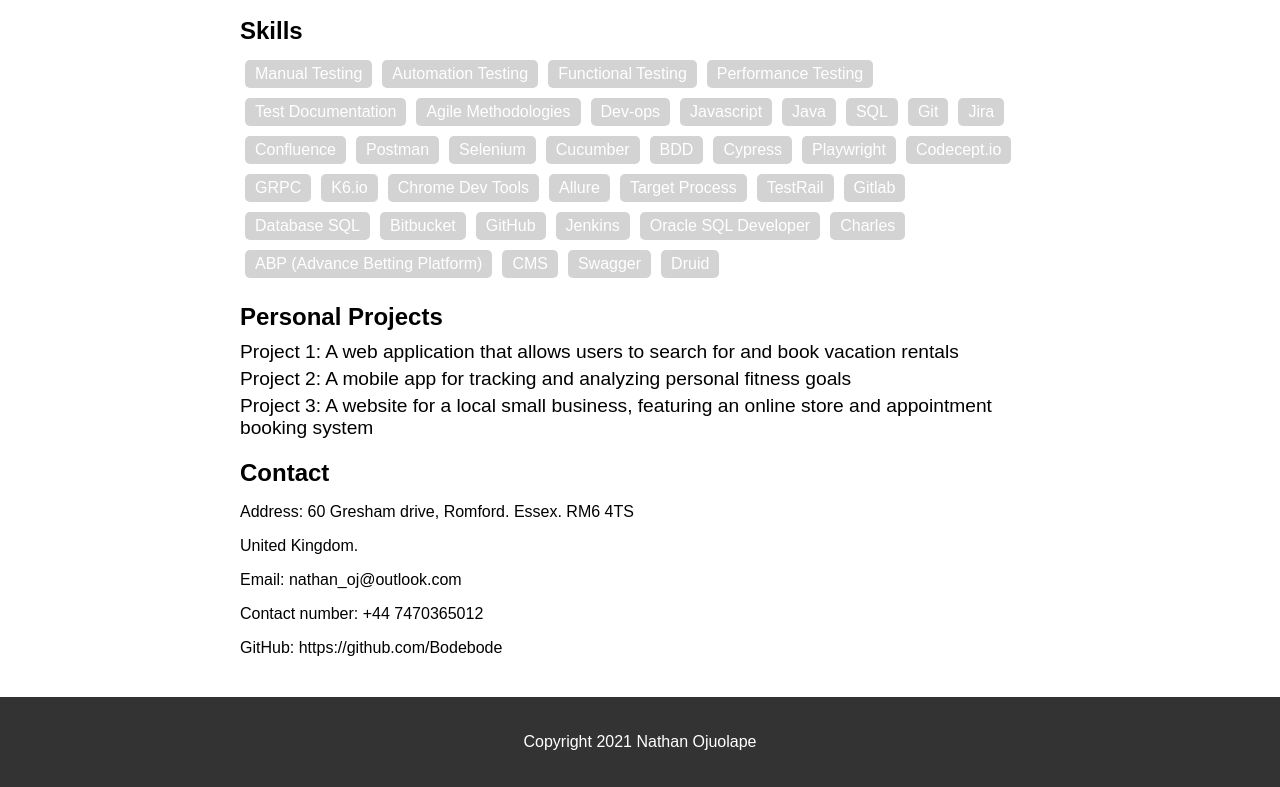
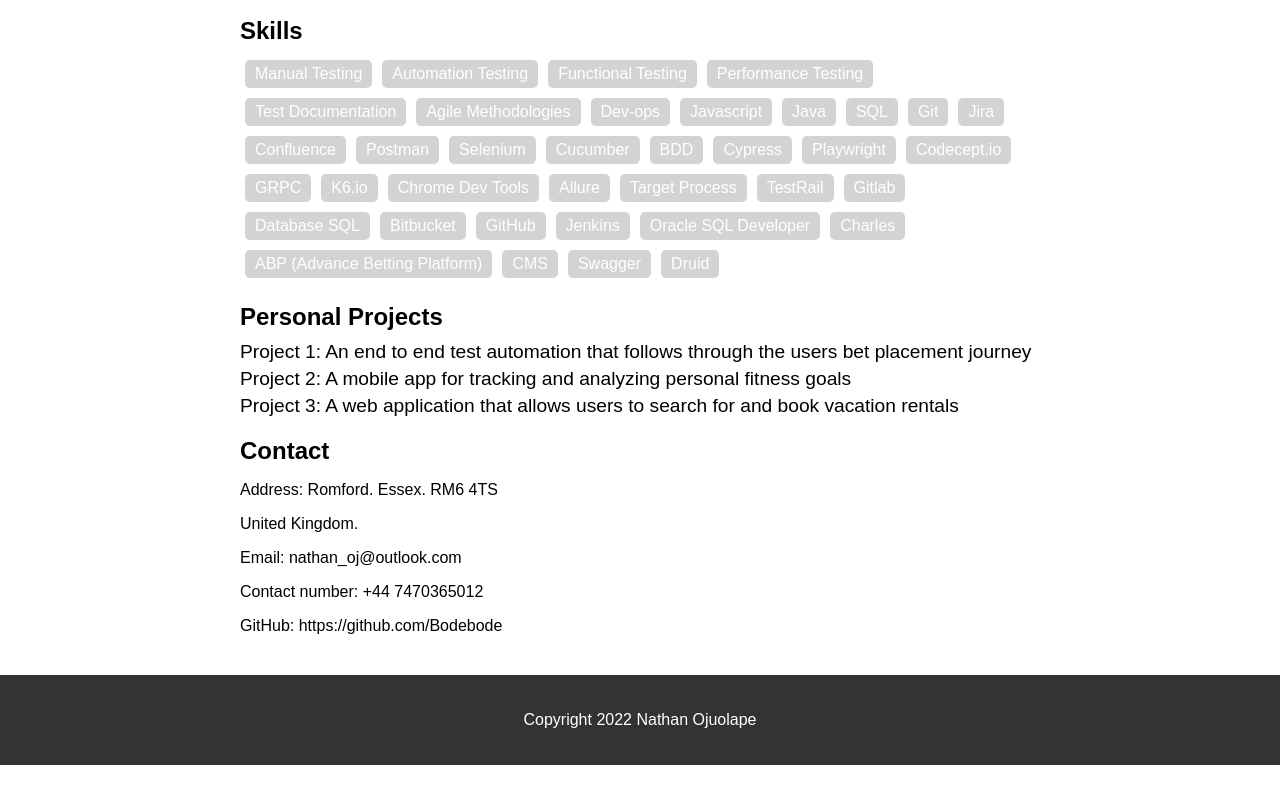
Before and after one commit to Bodebode/CV1, a website: page CV.html in a window 1280 px wide. Shown: the part 1217-2004 px from the top of the page. After the commit the page ends 1982 px from the top, so only its background shows below. Drawn offline with Linux system fonts and the light colour scheme.

Commit message:
CV on web

```diff
--- a/CV.html
+++ b/CV.html
@@ -103,14 +103,14 @@
     <section id="projects">
         <h2>Personal Projects</h2>
         <ul>
-            <li>Project 1: A web application that allows users to search for and book vacation rentals</li>
+            <li>Project 1: An end to end test automation that follows through the users bet placement journey</li>
             <li>Project 2: A mobile app for tracking and analyzing personal fitness goals</li>
-            <li>Project 3: A website for a local small business, featuring an online store and appointment booking system</li>
+            <li>Project 3: A web application that allows users to search for and book vacation rentals</li>
         </ul>
     </section>
     <section id="contact">
         <h2>Contact</h2>
-        <p>Address: 60 Gresham drive, Romford. Essex. RM6 4TS</p>
+        <p>Address: Romford. Essex. RM6 4TS</p>
         <p>United Kingdom.</p>
         <p>Email: nathan_oj@outlook.com</p>
         <p>Contact number: +44 7470365012</p>
@@ -118,7 +118,7 @@
     </section>
 </main>
 <footer>
-    <p>Copyright 2021 Nathan Ojuolape</p>
+    <p>Copyright 2022 Nathan Ojuolape</p>
 </footer>
 </body>
 </html>
```
